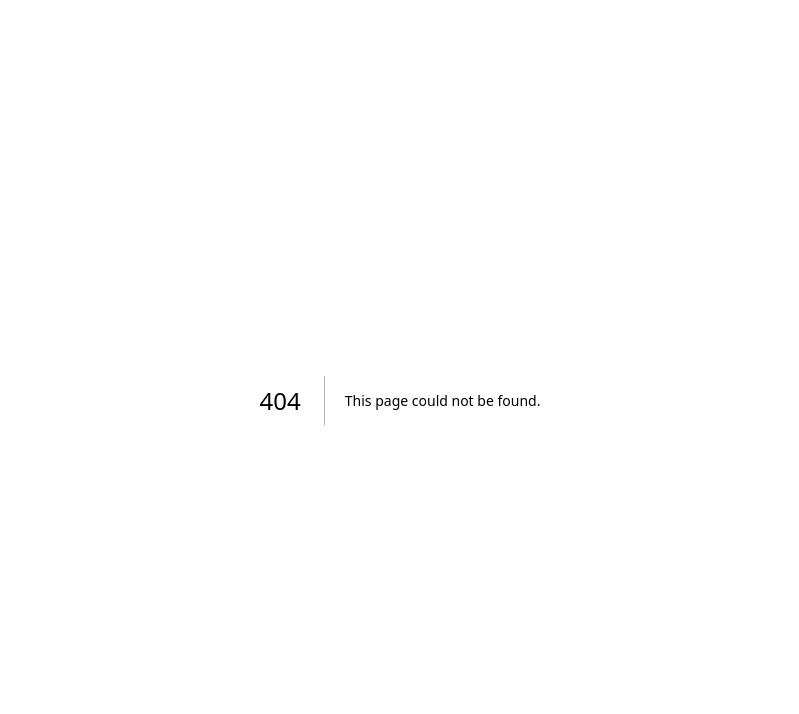
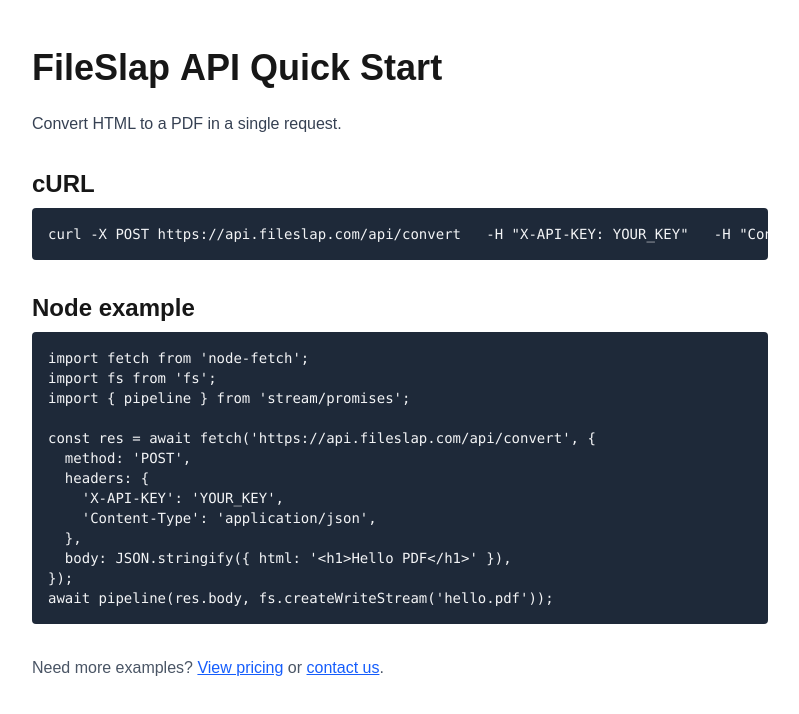
Before and after one commit to scutler19/fileslap-site, a Next.js app: page /docs in a window 1280 px wide. Before the commit this address had no page. Shown: the top 714 px of the page, without its empty margins (240-1039 px from the left). Built offline with nearby package versions, Linux system fonts and the light colour scheme.

Commit message:
Replace MDX with TSX client component for /docs

```diff
--- /dev/null
+++ b/src/app/docs/page.tsx
@@ -0,0 +1,57 @@
+/* src/app/docs/page.tsx */
+'use client';
+
+import Link from 'next/link';
+
+export default function Docs() {
+  return (
+    <main className="mx-auto max-w-3xl px-4 py-12">
+      <h1 className="mb-6 text-4xl font-bold">FileSlap API Quick Start</h1>
+
+      <p className="mb-8 text-gray-700">
+        Convert HTML to a PDF in a single request.
+      </p>
+
+      <h2 className="mb-2 text-2xl font-semibold">cURL</h2>
+      <pre className="mb-8 rounded bg-gray-800 p-4 text-sm text-gray-100 overflow-x-auto">
+{`curl -X POST https://api.fileslap.com/api/convert \
+  -H "X-API-KEY: YOUR_KEY" \
+  -H "Content-Type: application/json" \
+  -d "{\"html\":\"<h1>Hello PDF</h1>\"}" \
+  -o hello.pdf`}
+      </pre>
+
+      <h2 className="mb-2 text-2xl font-semibold">Node example</h2>
+      <pre className="mb-8 rounded bg-gray-800 p-4 text-sm text-gray-100 overflow-x-auto">
+{`import fetch from 'node-fetch';
+import fs from 'fs';
+import { pipeline } from 'stream/promises';
+
+const res = await fetch('https://api.fileslap.com/api/convert', {
+  method: 'POST',
+  headers: {
+    'X-API-KEY': 'YOUR_KEY',
+    'Content-Type': 'application/json',
+  },
+  body: JSON.stringify({ html: '<h1>Hello PDF</h1>' }),
+});
+await pipeline(res.body, fs.createWriteStream('hello.pdf'));`}
+      </pre>
+
+      <p className="text-gray-600">
+        Need more examples?&nbsp;
+        <Link href="/pricing" className="text-blue-600 underline">
+          View pricing
+        </Link>{' '}
+        or&nbsp;
+        <Link
+          href="mailto:support@fileslap.com"
+          className="text-blue-600 underline"
+        >
+          contact us
+        </Link>
+        .
+      </p>
+    </main>
+  );
+}
```
